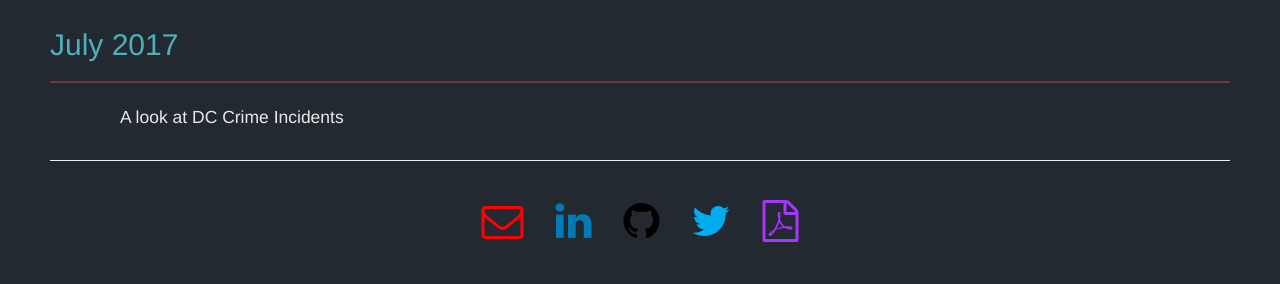
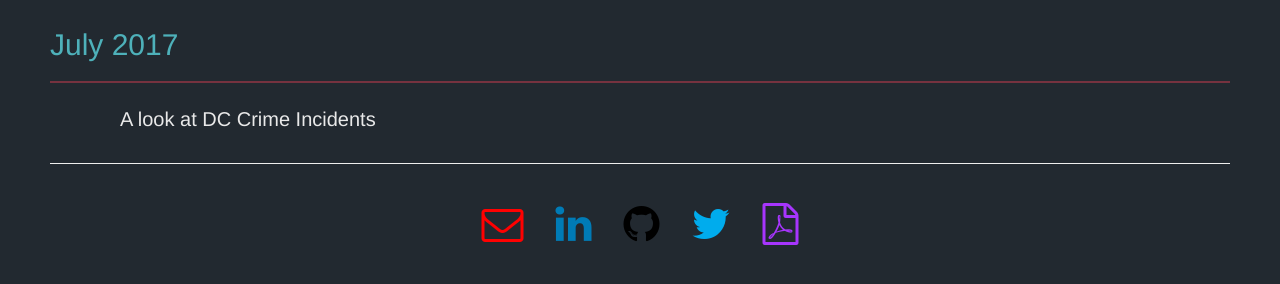
Before and after one commit to aeintngon/old-webpage, a Jekyll site: the page built from projects.html, in a window 1280 px wide. Shown: the part 204-488 px from the top of the page. Built offline with Jekyll 4.4.1, drawn with Linux system fonts in a browser that asks for light colours; nearby versions of some CDN libraries.

Commit message:
image alignment

```diff
--- a/CSS/styles.css
+++ b/CSS/styles.css
@@ -81,7 +81,7 @@
 	text-align:left;
 	padding:10px 70px 10px 70px;
 	color:#E9E9E9;
-	font-size:125%;
+	font-size:20px;
 }
 
 .footer {
--- a/DCCrimeData.html
+++ b/DCCrimeData.html
@@ -39,8 +39,8 @@
     <p class="Content">The neighborhood with the lowest amount of crimes was not surprisingly in Ward 3, which is a highly residential area consisting of Cleveland Park, Chevy Chase, Woodley Park. The wards with the highest crime incidents are the busy, downtown, touristy area such as the National Mall, White House, China Town, the Hill and the monuments and museums (Ward 2 and 6). While the dominating offense type is theft in Ward 2, there seems to be more burglary, robbery and assault with dangerous weapon seems higher in Ward 7 and 8, which have several federal and local institution, single family homes and a diverse community.</p>
     <div class="content">
     	<p class="graph-title">Count of crime incidents by ward, 2008-2016</p>
-    	<img src="./images/crime/dc_balloon.png" width="100%" height=auto style="max-width:450px;" align=left>
-    	<img src="./images/crime/dc_balloonOffense.png" width="100%" height=auto style="max-width:450px;" align=right>
+    	<img src="./images/crime/dc_balloon.png" width="100%" height=auto style="float: left; width: 30%; margin-right: 1%; margin-bottom: 0.5em;">
+    	<img src="./images/crime/dc_balloonOffense.png" width="100%" height=auto style="float: right; width: 30%; margin-right: 1%; margin-bottom: 0.5em;">
     </div>
 
     <p class="content">So, if you are out on the Mall or the Hill, watch out for your cars and items, especially in the afternoon!</p>
```
